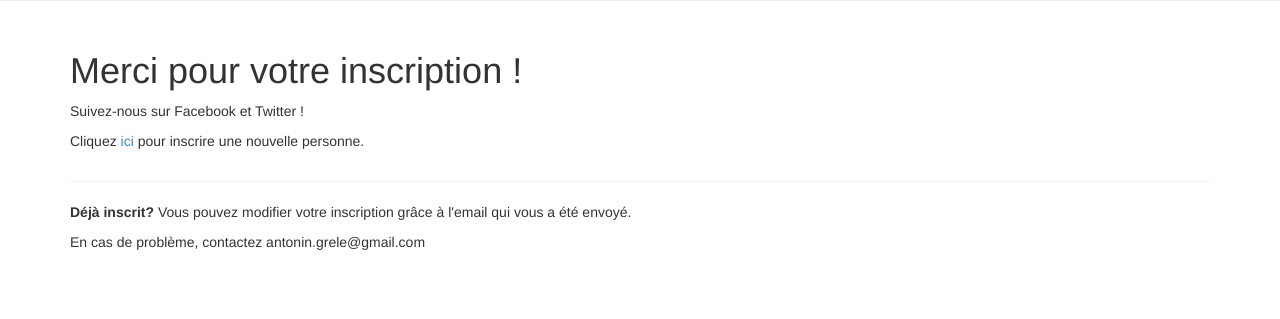
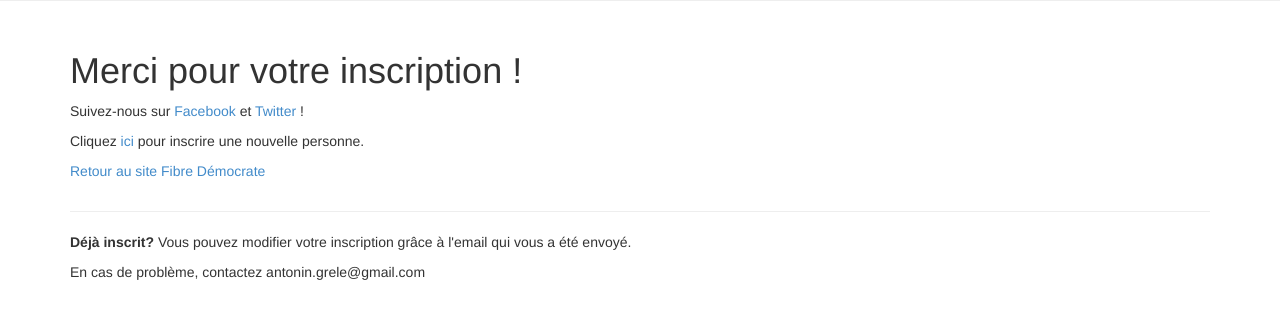
Before and after one commit to Brachamul/electorcollector, a Django app: page /reussite/ in a window 1280 px wide. Shown: the part 303-622 px from the top of the page. Run offline with Django 3.2, Linux system fonts and the light colour scheme; parts of the project's set-up code (start-up, migrations or seed data) failed here and were passed over; some libraries are stand-ins or nearby versions.

Commit message:
Form success page changes

```diff
--- a/static/templates/form-success.html
+++ b/static/templates/form-success.html
@@ -15,8 +15,10 @@
 
 <h1>Merci pour votre inscription !</h1>
 
-<p>Suivez-nous sur Facebook et Twitter !</p>
+<p>Suivez-nous sur <a href="https://www.facebook.com/pages/Fibre-Démocrate/686852774744550" target="_blank">Facebook</a> et <a href="https://twitter.com/FibreDemocrate" target="_blank">Twitter</a> !</p>
 
 <p>Cliquez <a href="/">ici</a> pour inscrire une nouvelle personne.</p>
 
+<p><a href="http://fibre-democrate.com/">Retour au site Fibre Démocrate</a></p>
+
 {% endblock content %}
```
